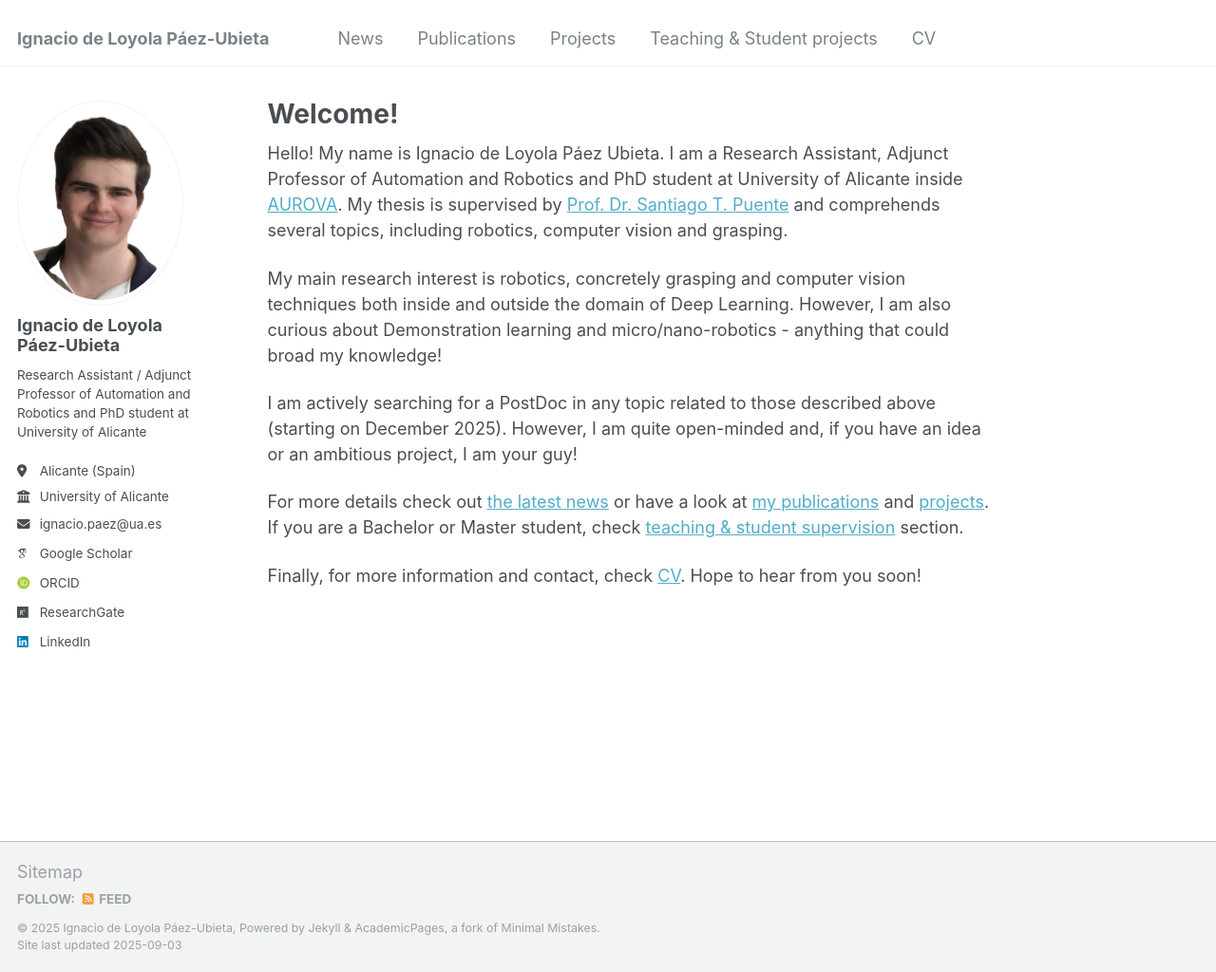
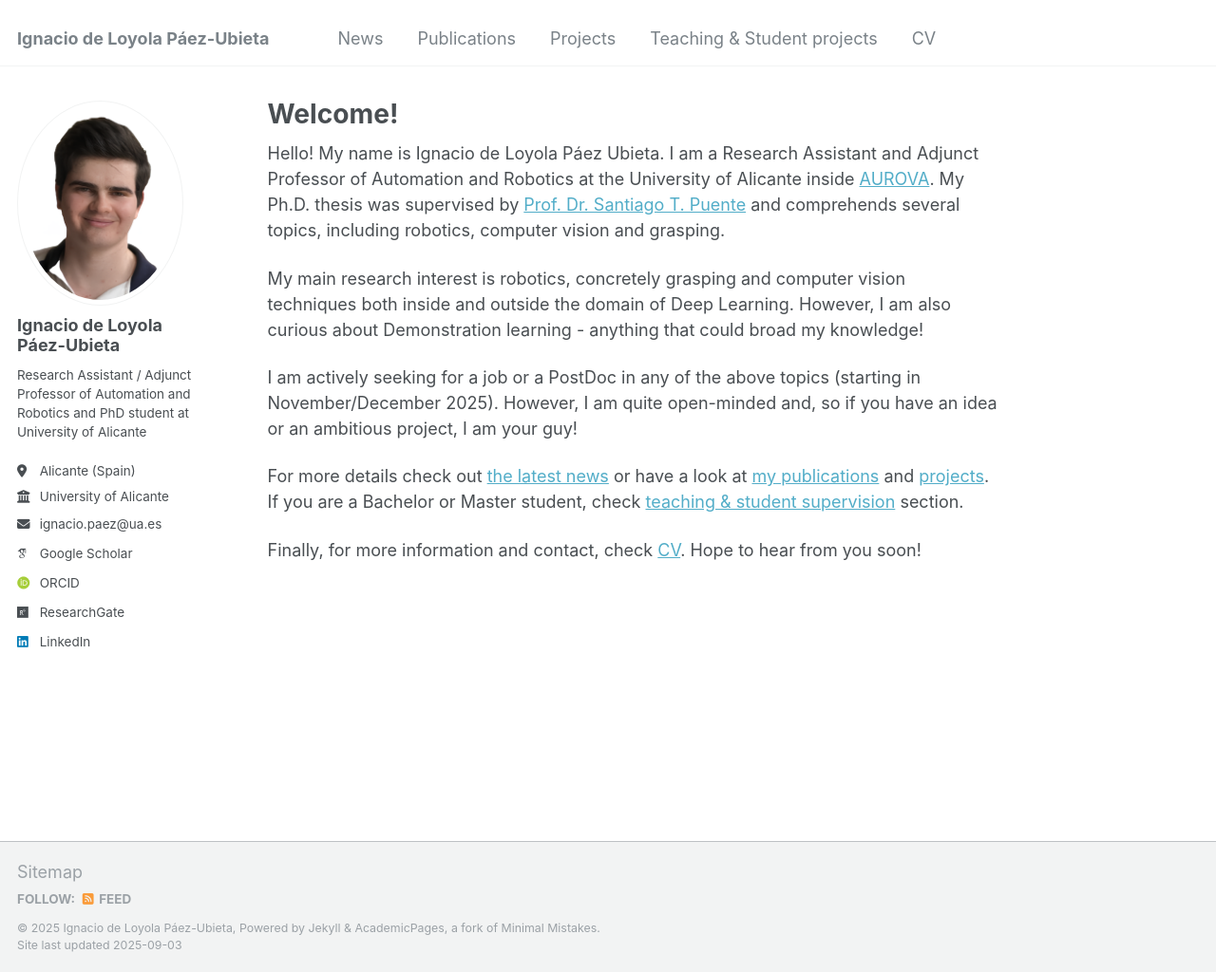
Before and after one commit to ignpaub/ignpaub.github.io, a Jekyll site: the page built from _pages/about.md, in a window 1280 px wide and 1024 px high. Shown: the whole window at 95% size. Built offline with Jekyll 4.4.1, drawn with Linux system fonts in a browser that asks for light colours; some web fonts are replaced.

Commit message:
Update about.md

```diff
--- a/_pages/about.md
+++ b/_pages/about.md
@@ -7,11 +7,11 @@ redirect_from:
   - /about.html
 ---
 
-Hello! My name is Ignacio de Loyola Páez Ubieta. I am a Research Assistant, Adjunct Professor of Automation and Robotics and PhD student at University of Alicante inside [AUROVA](http://www.aurova.ua.es/). My thesis is supervised by [Prof. Dr. Santiago T. Puente](https://cvnet.cpd.ua.es/curriculum-breve/en/puente-mendez-santiago-timoteo/2771) and comprehends several topics, including robotics, computer vision and grasping.
+Hello! My name is Ignacio de Loyola Páez Ubieta. I am a Research Assistant and Adjunct Professor of Automation and Robotics at the University of Alicante inside [AUROVA](http://www.aurova.ua.es/). My Ph.D. thesis was supervised by [Prof. Dr. Santiago T. Puente](https://cvnet.cpd.ua.es/curriculum-breve/en/puente-mendez-santiago-timoteo/2771) and comprehends several topics, including robotics, computer vision and grasping.
 
-My main research interest is robotics, concretely grasping and computer vision techniques both inside and outside the domain of Deep Learning. However, I am also curious about Demonstration learning and micro/nano-robotics - anything that could broad my knowledge!
+My main research interest is robotics, concretely grasping and computer vision techniques both inside and outside the domain of Deep Learning. However, I am also curious about Demonstration learning - anything that could broad my knowledge!
 
-I am actively searching for a PostDoc in any topic related to those described above (starting on December 2025). However, I am quite open-minded and, if you have an idea or an ambitious project, I am your guy!
+I am actively seeking for a job or a PostDoc in any of the above topics (starting in November/December 2025). However, I am quite open-minded and, so if you have an idea or an ambitious project, I am your guy!
 
 For more details check out [the latest news](https://ignpaub.github.io/news/) or have a look at [my publications](https://ignpaub.github.io/publications/) and [projects](https://ignpaub.github.io/projects/). If you are a Bachelor or Master student, check [teaching & student supervision](https://ignpaub.github.io/teaching_student_supervision) section.
 
```
